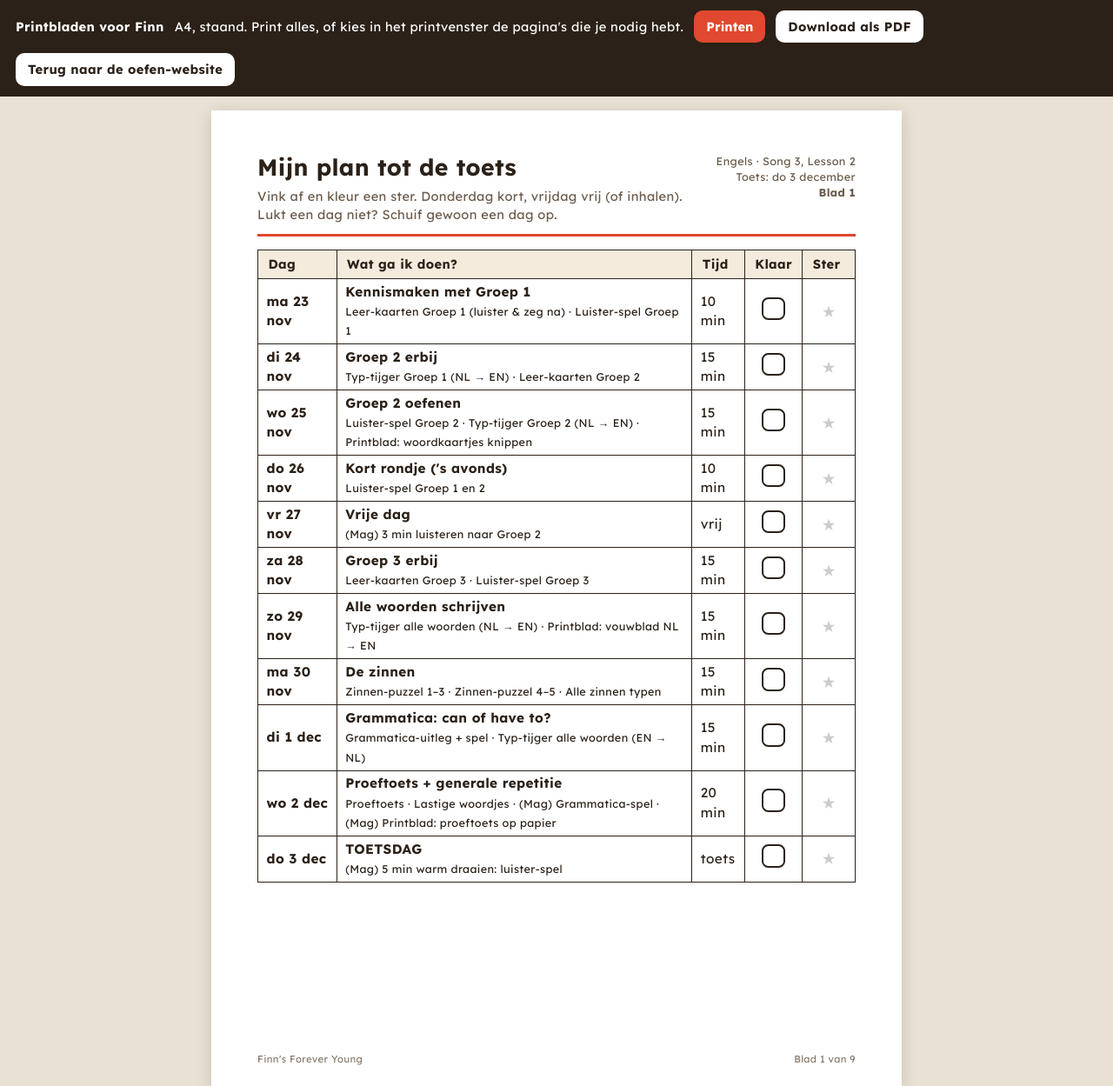
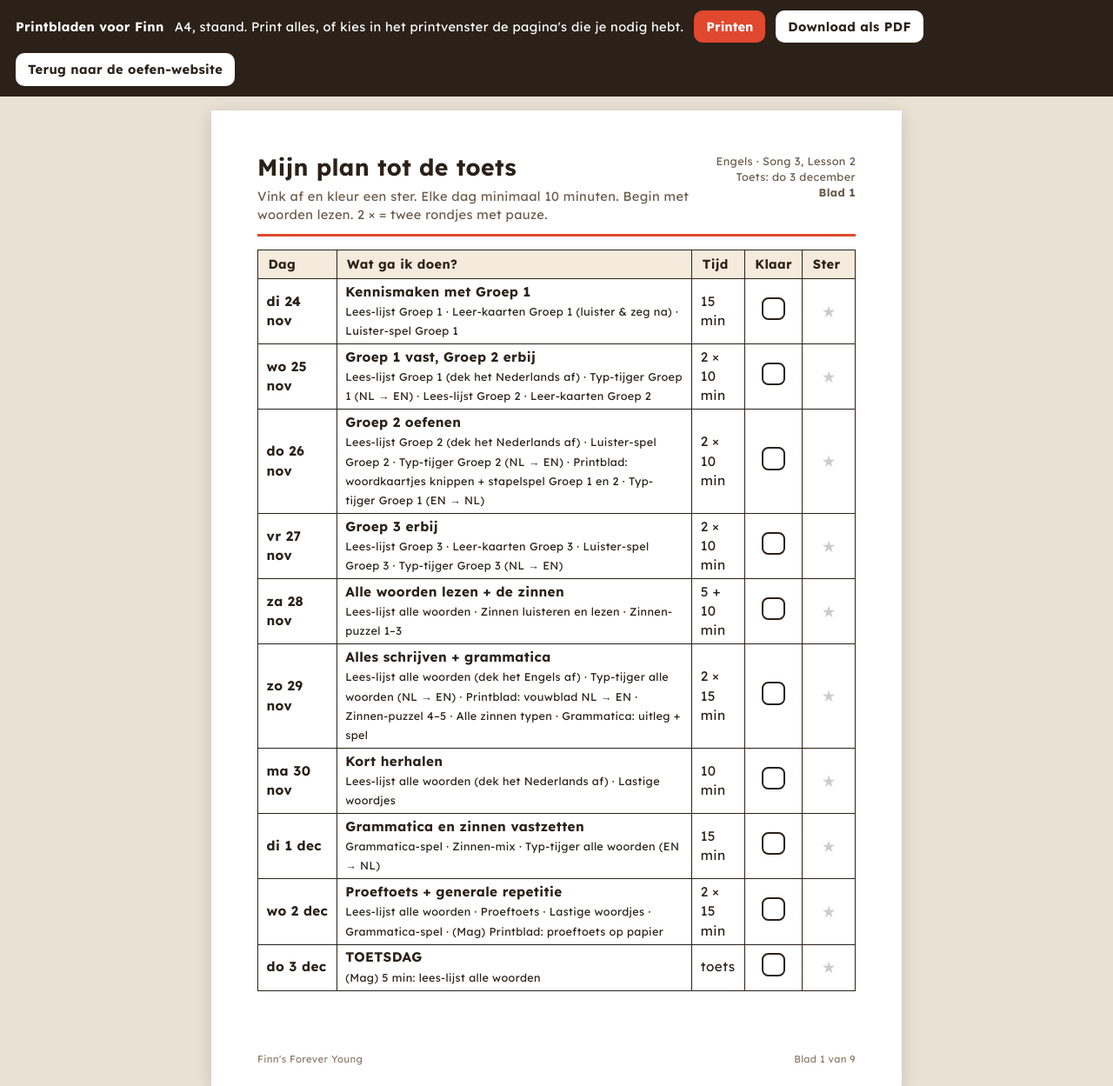
Before and after one commit to BrigitteZaal/engels-forever-young, a plain HTML site: page print.html in a window 1280 px wide. Shown: the top 1249 px of the page at 87% size. Drawn offline with Linux system fonts and the light colour scheme.

Commit message:
Nieuwe planning: elke dag min. 10 min, soms 2 rondjes; lees-lijst toegevoegd
Co-authored-by: Perplexity <noreply@perplexity.ai>

```diff
--- a/data.js
+++ b/data.js
@@ -68,28 +68,32 @@ window.LESSON = {
   ]
 };
 
-// Planning t/m toets (do 3 december 2026)
+// Planning t/m toets (do 3 december 2026). Elke dag minimaal 10 min; soms 2 rondjes (r: 1 / r: 2).
 window.PLAN = [
-  { date: '2026-11-23', day: 'ma 23 nov', min: 10, title: 'Kennismaken met Groep 1', note: 'Rustig beginnen. Alleen kijken, luisteren en nazeggen.',
-    tasks: [ { id: 'd1a', text: 'Leer-kaarten Groep 1 (luister & zeg na)', go: 'learn:g1' }, { id: 'd1b', text: 'Luister-spel Groep 1', go: 'listen:g1' } ] },
-  { date: '2026-11-24', day: 'di 24 nov', min: 15, title: 'Groep 2 erbij', note: 'Eerst Groep 1 even typen, dan de nieuwe woorden.',
-    tasks: [ { id: 'd2a', text: 'Typ-tijger Groep 1 (NL → EN)', go: 'type:g1:nl' }, { id: 'd2b', text: 'Leer-kaarten Groep 2', go: 'learn:g2' } ] },
-  { date: '2026-11-25', day: 'wo 25 nov', min: 15, title: 'Groep 2 oefenen', note: 'Knip ook de woordkaartjes uit. Handig voor in de auto of aan tafel.',
-    tasks: [ { id: 'd3a', text: 'Luister-spel Groep 2', go: 'listen:g2' }, { id: 'd3b', text: 'Typ-tijger Groep 2 (NL → EN)', go: 'type:g2:nl' }, { id: 'd3c', text: 'Printblad: woordkaartjes knippen', go: 'print' } ] },
-  { date: '2026-11-26', day: 'do 26 nov', min: 10, title: 'Kort rondje (\'s avonds)', note: 'Middag druk: alleen 10 minuten, mag ook op de bank op de tablet.', busy: true,
-    tasks: [ { id: 'd4a', text: 'Luister-spel Groep 1 en 2', go: 'listen:all' } ] },
-  { date: '2026-11-27', day: 'vr 27 nov', min: 0, title: 'Vrije dag', note: 'Geen Engels nodig. Wil je toch? 3 minuten luisteren mag.', rest: true,
-    tasks: [ { id: 'd5a', text: '(Mag) 3 min luisteren naar Groep 2', go: 'learn:g2', optional: true } ] },
-  { date: '2026-11-28', day: 'za 28 nov', min: 15, title: 'Groep 3 erbij', note: 'De lange woordjes. Zeg ze hardop na, dat helpt.',
-    tasks: [ { id: 'd6a', text: 'Leer-kaarten Groep 3', go: 'learn:g3' }, { id: 'd6b', text: 'Luister-spel Groep 3', go: 'listen:g3' } ] },
-  { date: '2026-11-29', day: 'zo 29 nov', min: 15, title: 'Alle woorden schrijven', note: 'Schrijven met de hand helpt onthouden.',
-    tasks: [ { id: 'd7a', text: 'Typ-tijger alle woorden (NL → EN)', go: 'type:all:nl' }, { id: 'd7b', text: 'Printblad: vouwblad NL → EN', go: 'print' } ] },
-  { date: '2026-11-30', day: 'ma 30 nov', min: 15, title: 'De zinnen', note: 'Zinnen hoef je alleen van Engels naar Nederlands te kennen. Eerst puzzelen, dan zelf typen.',
-    tasks: [ { id: 'd8a', text: 'Zinnen-puzzel 1–3', go: 'phrases:a' }, { id: 'd8b', text: 'Zinnen-puzzel 4–5', go: 'phrases:b' }, { id: 'd8c', text: 'Alle zinnen typen', go: 'phrases:all:type' } ] },
-  { date: '2026-12-01', day: 'di 1 dec', min: 15, title: 'Grammatica: can of have to?', note: 'Mag het, of moet het? Eerst de uitleg, dan het spel.',
-    tasks: [ { id: 'd9a', text: 'Grammatica-uitleg + spel', go: 'grammar' }, { id: 'd9b', text: 'Typ-tijger alle woorden (EN → NL)', go: 'type:all:en' } ] },
-  { date: '2026-12-02', day: 'wo 2 dec', min: 20, title: 'Proeftoets + generale repetitie', note: 'Zet de plaatjes uit, net als op de toets. Daarna alleen wat nog lastig is. Op tijd naar bed.',
-    tasks: [ { id: 'd10a', text: 'Proeftoets', go: 'test' }, { id: 'd10b', text: 'Lastige woordjes', go: 'tricky' }, { id: 'd10c', text: '(Mag) Grammatica-spel', go: 'grammar', optional: true }, { id: 'd10d', text: '(Mag) Printblad: proeftoets op papier', go: 'print', optional: true } ] },
-  { date: '2026-12-03', day: 'do 3 dec', min: 5, title: 'TOETSDAG', note: 'Ontbijten, 5 minuten warm draaien en dan: jij kunt dit.', test: true,
-    tasks: [ { id: 'd11a', text: '(Mag) 5 min warm draaien: luister-spel', go: 'listen:all', optional: true } ] }
+  { date: '2026-11-24', day: 'di 24 nov', min: 15, title: 'Kennismaken met Groep 1', note: 'Eerst de woorden rustig lezen en hardop zeggen. Daarna pas spelen.',
+    tasks: [ { id: 'a1', text: 'Lees-lijst Groep 1', go: 'read:g1' }, { id: 'a2', text: 'Leer-kaarten Groep 1 (luister & zeg na)', go: 'learn:g1' }, { id: 'a3', text: 'Luister-spel Groep 1', go: 'listen:g1' } ] },
+  { date: '2026-11-25', day: 'wo 25 nov', min: 20, r1: 10, r2: 10, title: 'Groep 1 vast, Groep 2 erbij', note: 'Rondje 1: Groep 1 herhalen en schrijven. Pauze. Rondje 2: de nieuwe woorden lezen.',
+    tasks: [ { id: 'b1', r: 1, text: 'Lees-lijst Groep 1 (dek het Nederlands af)', go: 'read:g1' }, { id: 'b2', r: 1, text: 'Typ-tijger Groep 1 (NL → EN)', go: 'type:g1:nl' },
+             { id: 'b3', r: 2, text: 'Lees-lijst Groep 2', go: 'read:g2' }, { id: 'b4', r: 2, text: 'Leer-kaarten Groep 2', go: 'learn:g2' } ] },
+  { date: '2026-11-26', day: 'do 26 nov', min: 20, r1: 10, r2: 10, title: 'Groep 2 oefenen', note: 'Lees eerst, dan pas spelen. In rondje 2 knip je de woordkaartjes uit.',
+    tasks: [ { id: 'c1', r: 1, text: 'Lees-lijst Groep 2 (dek het Nederlands af)', go: 'read:g2' }, { id: 'c2', r: 1, text: 'Luister-spel Groep 2', go: 'listen:g2' }, { id: 'c3', r: 1, text: 'Typ-tijger Groep 2 (NL → EN)', go: 'type:g2:nl' },
+             { id: 'c4', r: 2, text: 'Printblad: woordkaartjes knippen + stapelspel Groep 1 en 2', go: 'print' }, { id: 'c5', r: 2, text: 'Typ-tijger Groep 1 (EN → NL)', go: 'type:g1:en' } ] },
+  { date: '2026-11-27', day: 'vr 27 nov', min: 20, r1: 10, r2: 10, title: 'Groep 3 erbij', note: 'De lange woordjes. Lees ze in stukjes, zeg ze hardop en kijk goed hoe je ze schrijft.',
+    tasks: [ { id: 'e1', r: 1, text: 'Lees-lijst Groep 3', go: 'read:g3' }, { id: 'e2', r: 1, text: 'Leer-kaarten Groep 3', go: 'learn:g3' },
+             { id: 'e3', r: 2, text: 'Luister-spel Groep 3', go: 'listen:g3' }, { id: 'e4', r: 2, text: 'Typ-tijger Groep 3 (NL → EN)', go: 'type:g3:nl' } ] },
+  { date: '2026-11-28', day: 'za 28 nov', min: 15, r1: 5, r2: 10, title: 'Alle woorden lezen + de zinnen', note: 'Rondje 1 is kort: alleen lezen. In rondje 2 komen de zinnen.',
+    tasks: [ { id: 'f1', r: 1, text: 'Lees-lijst alle woorden', go: 'read:all' },
+             { id: 'f2', r: 2, text: 'Zinnen luisteren en lezen', go: 'plearn' }, { id: 'f3', r: 2, text: 'Zinnen-puzzel 1–3', go: 'phrases:a' } ] },
+  { date: '2026-11-29', day: 'zo 29 nov', min: 30, r1: 15, r2: 15, title: 'Alles schrijven + grammatica', note: 'Schrijven met de hand helpt onthouden. Neem een echte pauze tussen de rondjes.',
+    tasks: [ { id: 'h1', r: 1, text: 'Lees-lijst alle woorden (dek het Engels af)', go: 'read:all' }, { id: 'h2', r: 1, text: 'Typ-tijger alle woorden (NL → EN)', go: 'type:all:nl' }, { id: 'h3', r: 1, text: 'Printblad: vouwblad NL → EN', go: 'print' },
+             { id: 'h4', r: 2, text: 'Zinnen-puzzel 4–5', go: 'phrases:b' }, { id: 'h5', r: 2, text: 'Alle zinnen typen', go: 'phrases:all:type' }, { id: 'h6', r: 2, text: 'Grammatica: uitleg + spel', go: 'grammar' } ] },
+  { date: '2026-11-30', day: 'ma 30 nov', min: 10, title: 'Kort herhalen', note: 'Vandaag kort: lezen en de lastige woordjes.',
+    tasks: [ { id: 'i1', text: 'Lees-lijst alle woorden (dek het Nederlands af)', go: 'read:all' }, { id: 'i2', text: 'Lastige woordjes', go: 'tricky' } ] },
+  { date: '2026-12-01', day: 'di 1 dec', min: 15, title: 'Grammatica en zinnen vastzetten', note: 'Mag het (can) of moet het (have to)? En daarna de woorden andersom.',
+    tasks: [ { id: 'j1', text: 'Grammatica-spel', go: 'grammar' }, { id: 'j2', text: 'Zinnen-mix', go: 'phrases:all:mix' }, { id: 'j3', text: 'Typ-tijger alle woorden (EN → NL)', go: 'type:all:en' } ] },
+  { date: '2026-12-02', day: 'wo 2 dec', min: 30, r1: 15, r2: 15, title: 'Proeftoets + generale repetitie', note: 'Zet de plaatjes uit, net als op de toets. In rondje 2 oefen je alleen wat nog lastig is. Op tijd naar bed.',
+    tasks: [ { id: 'k1', r: 1, text: 'Lees-lijst alle woorden', go: 'read:all' }, { id: 'k2', r: 1, text: 'Proeftoets', go: 'test' },
+             { id: 'k3', r: 2, text: 'Lastige woordjes', go: 'tricky' }, { id: 'k4', r: 2, text: 'Grammatica-spel', go: 'grammar' }, { id: 'k5', r: 2, text: '(Mag) Printblad: proeftoets op papier', go: 'print', optional: true } ] },
+  { date: '2026-12-03', day: 'do 3 dec', min: 5, title: 'TOETSDAG', note: 'Ontbijten, nog 1 keer de woorden lezen en dan: jij kunt dit.', test: true,
+    tasks: [ { id: 'l1', text: '(Mag) 5 min: lees-lijst alle woorden', go: 'read:all', optional: true } ] }
 ];
--- a/print.html
+++ b/print.html
@@ -59,9 +59,9 @@ const head = (t, s, n) => `<div class="head"><div><h1>${t}</h1><p class="sub" st
 const pages = [];
 
 // 1 Planning
-pages.push(`${head('Mijn plan tot de toets', 'Vink af en kleur een ster. Donderdag kort, vrijdag vrij (of inhalen). Lukt een dag niet? Schuif gewoon een dag op.', 1)}
+pages.push(`${head('Mijn plan tot de toets', 'Vink af en kleur een ster. Elke dag minimaal 10 minuten. Begin met woorden lezen. 2 × = twee rondjes met pauze.', 1)}
 <table class="plan" style="font-size:11.5pt"><tr><th style="width:24mm">Dag</th><th>Wat ga ik doen?</th><th style="width:16mm">Tijd</th><th style="width:16mm">Klaar</th><th style="width:16mm">Ster</th></tr>
-${P.map(d => `<tr><td><b>${esc(d.day)}</b></td><td><b>${esc(d.title)}</b><br><span style="font-size:9.5pt">${d.tasks.map(t => esc(t.text)).join(' · ')}</span></td><td>${d.test ? 'toets' : d.min ? d.min + ' min' : 'vrij'}</td><td style="text-align:center"><span class="chk"></span></td><td style="text-align:center"><span class="star">★</span></td></tr>`).join('')}
+${P.map(d => `<tr><td><b>${esc(d.day)}</b></td><td><b>${esc(d.title)}</b><br><span style="font-size:9.5pt">${d.tasks.map(t => esc(t.text)).join(' · ')}</span></td><td>${d.test ? 'toets' : d.r2 ? (d.r1 === d.r2 ? '2 × ' + d.r1 : d.r1 + ' + ' + d.r2) + ' min' : d.min + ' min'}</td><td style="text-align:center"><span class="chk"></span></td><td style="text-align:center"><span class="star">★</span></td></tr>`).join('')}
 </table>
 `);
 
```
Also changed, not shown: app.js (+35 -7 lines), styles.css (+10 -0 lines).
